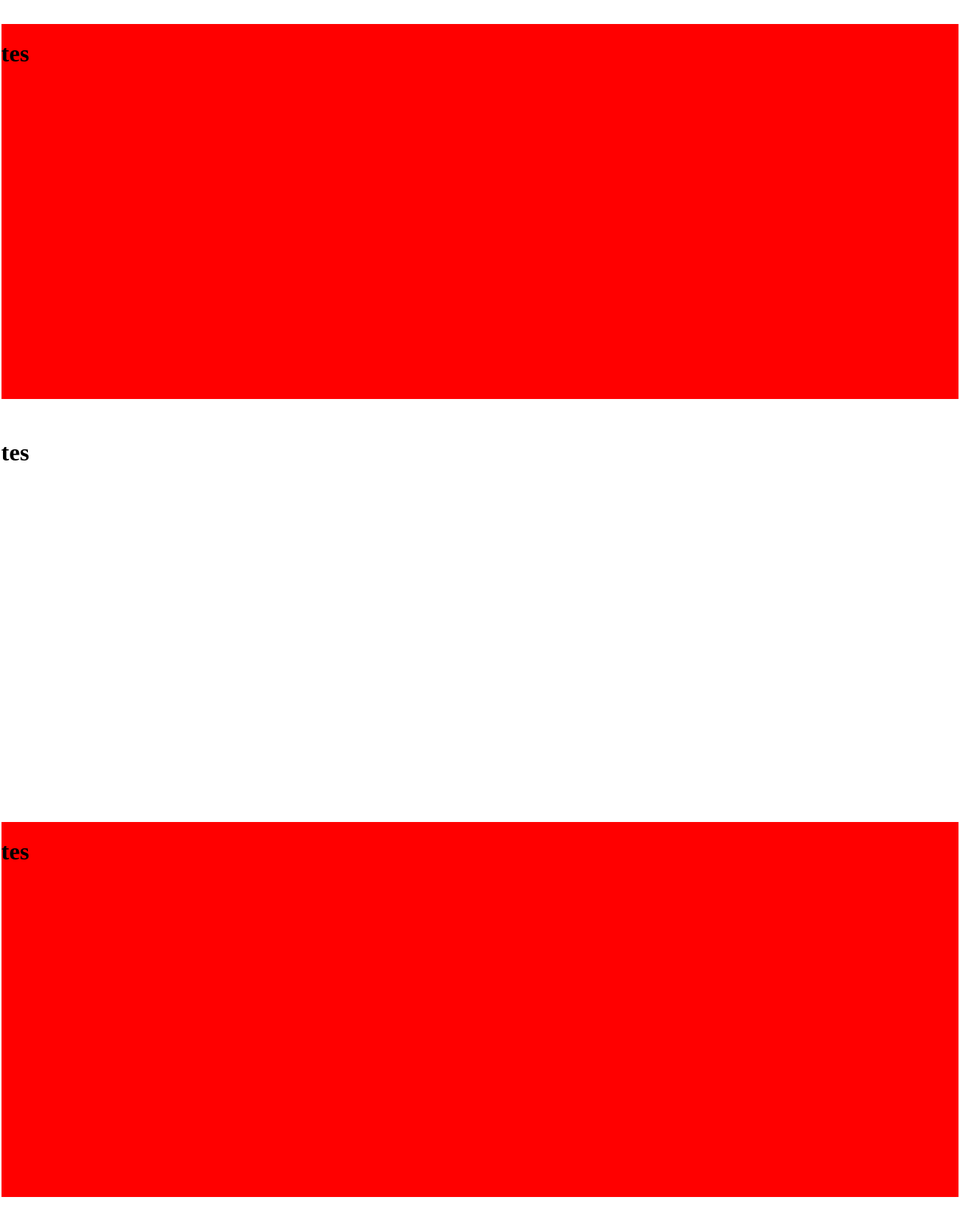
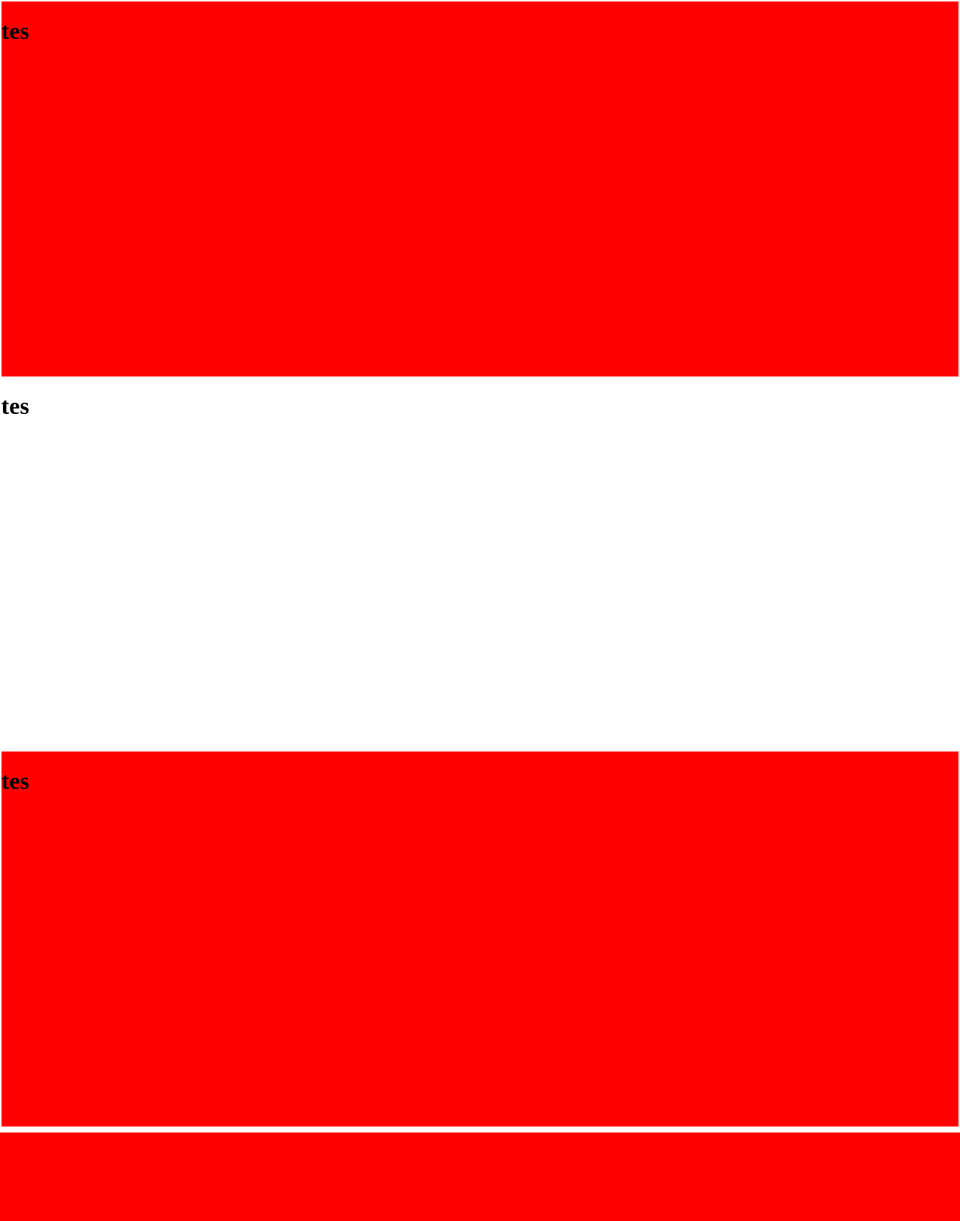
Before and after one commit to 2331-gityy/Test, a PHP site: page /pages/workspace.html in a window 1280 px wide. Shown: the whole page at 75% size. After the commit the page ends 1510 px from the top, so only its background shows below. Run offline with PHP 8.4, Linux system fonts and the light colour scheme.

Commit message:
Update style-workspace.css

```diff
--- a/assets/css/style-workspace.css
+++ b/assets/css/style-workspace.css
@@ -8,8 +8,7 @@
     display: flex;
     flex-wrap: wrap;
     justify-content: center;
-    margin-block: 2rem;
-    gap: 2rem;
+    margin-top: -0.5vw;
 }
 
 .card-w {
```
